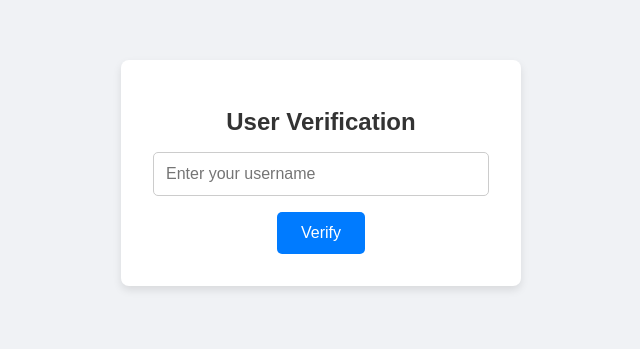
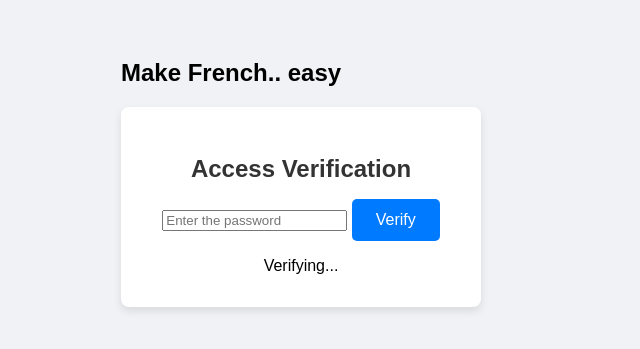
Before and after one commit to 1dupuis/play, a plain HTML site: page index.html in a window 1280 px wide. Shown: the part 227-576 px from the top of the page, without its empty margins (319-959 px from the left). Drawn offline with nearby package versions, Linux system fonts and the light colour scheme.

Commit message:
Update index.html

```diff
--- a/index.html
+++ b/index.html
@@ -3,17 +3,29 @@
 <head>
     <meta charset="UTF-8">
     <meta name="viewport" content="width=device-width, initial-scale=1.0">
-    <title>Verify User</title>
+    <title>Verify Access - dupuis.lol</title>
     <link rel="stylesheet" href="verify.css">
+    <link href="https://fonts.googleapis.com/css2?family=Poppins:wght@300;400;600&display=swap" rel="stylesheet">
 </head>
 <body>
-    <div class="verification-container">
-        <h1>User Verification</h1>
-        <input type="text" id="username-input" placeholder="Enter your username">
-        <button id="verify-button">Verify</button>
-        <p id="error-message" style="display: none; color: red;"></p>
-        <div id="loading-indicator" style="display: none;">Loading...</div>
+    <div class="container">
+        <div class="typing-container">
+            <h2>Make French.. <span id="typing-text"></span></h2>
+        </div>
+        <div class="verification-container">
+            <h1>Access Verification</h1>
+            <form id="verification-form">
+                <input type="password" id="password-input" placeholder="Enter the password" required autocomplete="current-password">
+                <button type="submit" id="verify-button">Verify</button>
+            </form>
+            <p id="message" class="message"></p>
+            <div id="loading-indicator" class="loading">
+                <div class="spinner"></div>
+                <span>Verifying...</span>
+            </div>
+        </div>
     </div>
-    <script src="verification.js"></script>
+    <script src="https://cdnjs.cloudflare.com/ajax/libs/js-cookie/3.0.1/js.cookie.min.js"></script>
+    <script src="verify.js"></script>
 </body>
 </html>
```
